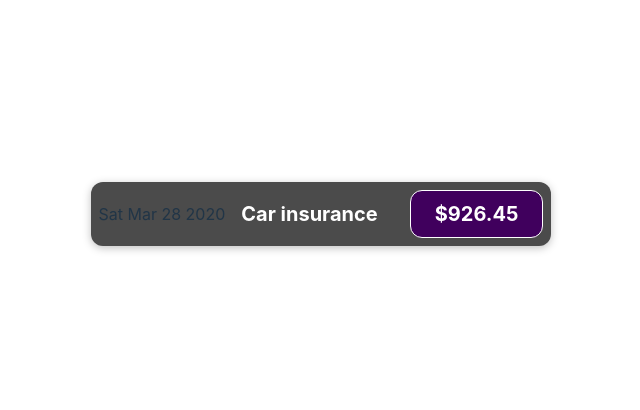
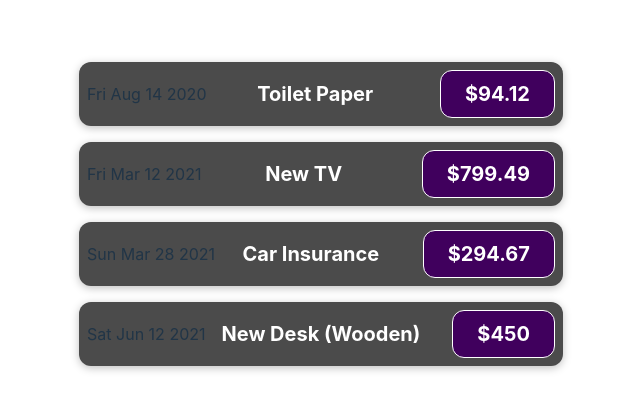
Before and after one commit to Abdalrhman7mida/expense-tracker, a React (Vite) app: page / in a window 1280 px wide. Shown: the part 186-596 px from the top of the page, without its empty margins (319-959 px from the left). Built offline with nearby package versions, Linux system fonts and the light colour scheme.

Commit message:
Make component reusable
- Make our component reusable and configurable through using props

```diff
--- a/src/App.tsx
+++ b/src/App.tsx
@@ -2,8 +2,37 @@ import './App.css'
 import ExpenseItem from './component/ExpenseItem'
 
 function App() {
+  const expenses = [
+    {
+      id: 'e1',
+      title: 'Toilet Paper',
+      amount: 94.12,
+      date: new Date(2020, 7, 14),
+    },
+    { id: 'e2', title: 'New TV', amount: 799.49, date: new Date(2021, 2, 12) },
+    {
+      id: 'e3',
+      title: 'Car Insurance',
+      amount: 294.67,
+      date: new Date(2021, 2, 28),
+    },
+    {
+      id: 'e4',
+      title: 'New Desk (Wooden)',
+      amount: 450,
+      date: new Date(2021, 5, 12),
+    },
+  ];
+
   return (
-    <ExpenseItem />
+    <div>
+      <ExpenseItem title={expenses[0].title} amount={expenses[0].amount} date={expenses[0].date} />
+      <ExpenseItem title={expenses[1].title} amount={expenses[1].amount} date={expenses[1].date} />
+      <ExpenseItem title={expenses[2].title} amount={expenses[2].amount} date={expenses[2].date} />
+      <ExpenseItem title={expenses[3].title} amount={expenses[3].amount} date={expenses[3].date} />
+    </div>
+
+
   )
 }
 
--- a/src/component/ExpenseItem.tsx
+++ b/src/component/ExpenseItem.tsx
@@ -1,16 +1,13 @@
 import './ExpenseItem.css'
 
-export default function ExpenseItem() {
-    const expenseDate: Date = new Date(2020, 2, 28);
-    const expenseTitle: string  = "Car insurance";
-    const expenseAmount: number  = 926.45
+export default function ExpenseItem({title, amount, date}) {
 
     return (
         <div className='expense-item'>
-            <div>{expenseDate.toDateString()}</div>
+            <div>{date.toDateString()}</div>
             <div className='expense-item__description'>
-                <h2>{expenseTitle}</h2>
-                <div className='expense-item__price'>${expenseAmount}</div>
+                <h2>{title}</h2>
+                <div className='expense-item__price'>${amount}</div>
             </div>
         </div>
     )
```
